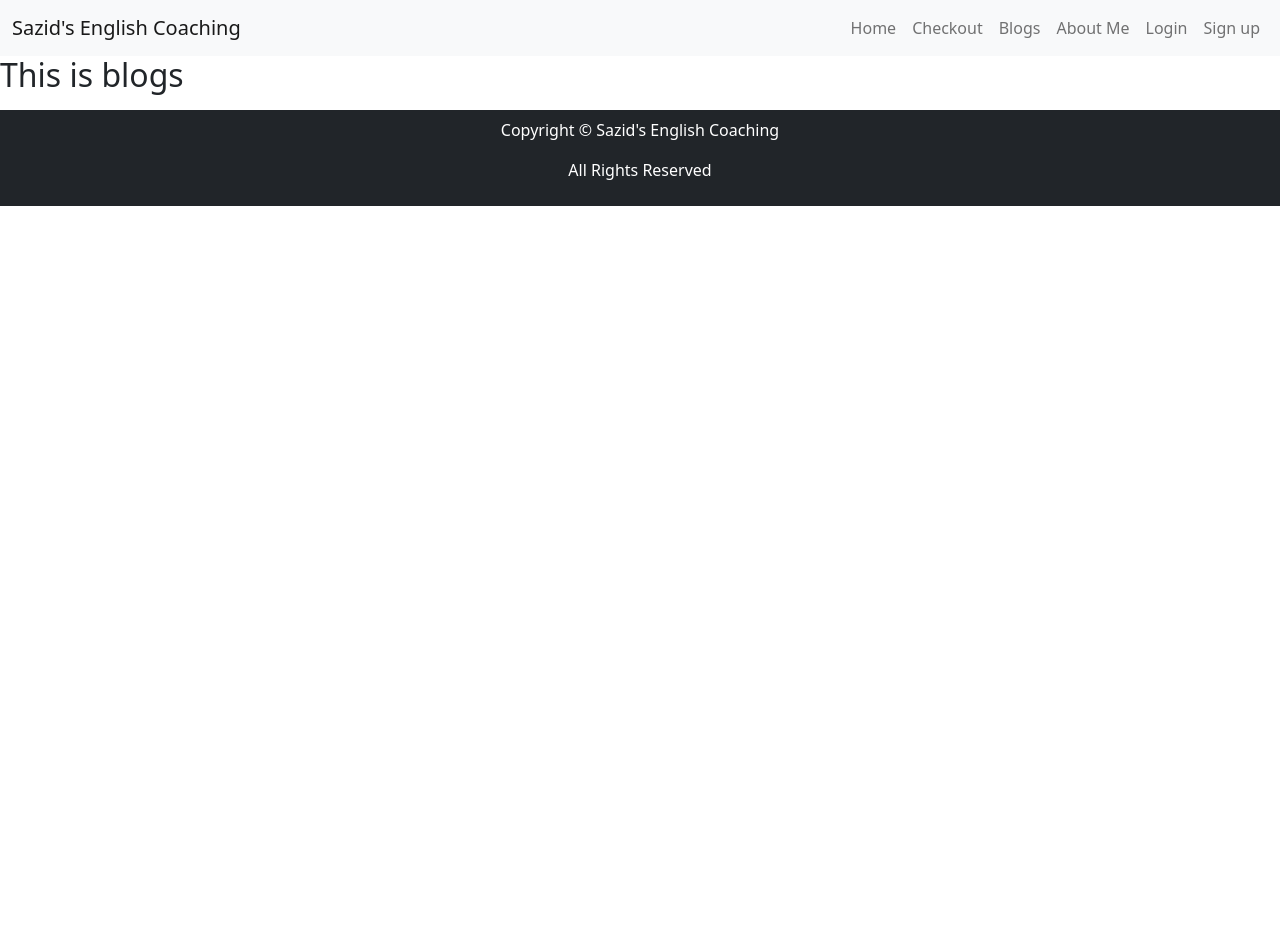
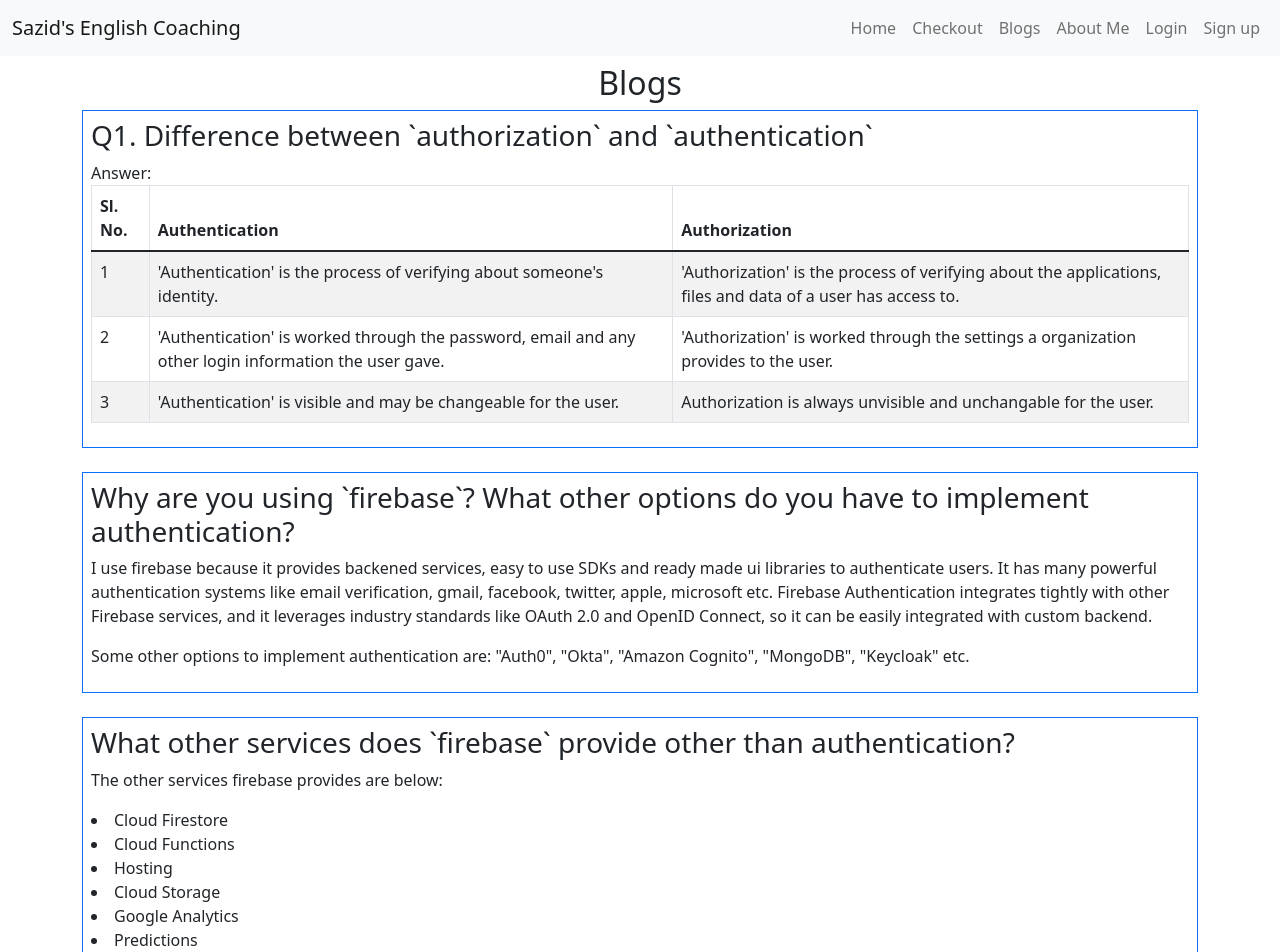
Before and after one commit to Sazid99246/independent-service-provider, a React (Create React App) app: page /blogs in a window 1280 px wide. Shown: the top 952 px of the page. Before the commit the page ends 800 px from the top, so only its background shows below. Built offline with nearby package versions, Linux system fonts and the light colour scheme.

Commit message:
blog page added and some bugs fixed of homepage

```diff
--- a/src/Pages/Blogs/Blogs.js
+++ b/src/Pages/Blogs/Blogs.js
@@ -1,10 +1,60 @@
 import React from 'react';
+import { Container, Table } from 'react-bootstrap';
 
 const Blogs = () => {
     return (
-        <div>
-            <h2>This is blogs</h2>
-        </div>
+        <Container>
+            <h2 className='text-center mt-2'>Blogs</h2>
+            <div className='border border-primary p-2 mb-4'>
+                <h3>Q1. Difference between `authorization` and `authentication`</h3>
+                <p>Answer:
+                    <Table striped bordered hover>
+                        <thead>
+                            <tr>
+                                <th>Sl. No.</th>
+                                <th>Authentication</th>
+                                <th>Authorization</th>
+                            </tr>
+                        </thead>
+                        <tbody>
+                            <tr>
+                                <td>1</td>
+                                <td>'Authentication' is the process of verifying about someone's identity.</td>
+                                <td>'Authorization' is the process of verifying about the applications, files and data of a user has access to.</td>
+                            </tr>
+                            <tr>
+                                <td>2</td>
+                                <td>'Authentication' is worked through the password, email and any other login information the user gave.</td>
+                                <td>'Authorization' is worked through the settings a organization provides to the user.</td>
+                            </tr>
+                            <tr>
+                                <td>3</td>
+                                <td>'Authentication' is visible and may be changeable for the user.</td>
+                                <td>Authorization is always unvisible and unchangable for the user.</td>
+                            </tr>
+                        </tbody>
+                    </Table>
+                </p>
+            </div>
+            <div className='border border-primary p-2 mb-4'>
+                <h3>Why are you using `firebase`? What other options do you have to implement authentication?</h3>
+                <p>I use firebase because it provides backened services, easy to use SDKs and ready made ui libraries to authenticate users. It has many powerful authentication systems like email verification, gmail, facebook, twitter, apple, microsoft etc. Firebase Authentication integrates tightly with other Firebase services, and it leverages industry standards like OAuth 2.0 and OpenID Connect, so it can be easily integrated with custom backend.</p>
+                <p>Some other options to implement authentication are: "Auth0", "Okta", "Amazon Cognito", "MongoDB", "Keycloak" etc.</p>
+            </div>
+            <div className='border border-primary p-2 mb-4'>
+                <h3>What other services does `firebase` provide other than authentication?</h3>
+                <p>The other services firebase provides are below:</p>
+                <li>Cloud Firestore</li>
+                <li>Cloud Functions</li>
+                <li>Hosting</li>
+                <li>Cloud Storage</li>
+                <li>Google Analytics</li>
+                <li>Predictions</li>
+                <li>Cloud Messagings</li>
+                <li>Dynamic links</li>
+                <li>Remote Config</li>
+            </div>
+        </Container>
     );
 };
 
--- a/src/Pages/Home/Banner/Banner.js
+++ b/src/Pages/Home/Banner/Banner.js
@@ -3,7 +3,7 @@
 import BannerImg from '../../../images/banner-img.png'
 const Banner = () => {
     return (
-        <Container className='d-flex align-items-center justify-content-center flex-md-row flex-sm-column'>
+        <Container className='d-flex flex-lg-row flex-column align-items-center justify-content-between'>
             <img className='img-fluid' src={BannerImg} alt="" />
             <div>
                 <h3>Hey, looking for an English tutor?</h3>
--- a/src/Pages/Home/Benefits/Benefits.js
+++ b/src/Pages/Home/Benefits/Benefits.js
@@ -12,7 +12,7 @@
     return (
         <Container className='mt-2'>
             <h2 className='text-center'>Why me?</h2>
-            <Row md={3} sm={1} className='g-2'>
+            <Row lg={3} md={2} sm={1} className='g-4'>
                 {
                     benefits.map(benefit => <Benefit
                         benefit={benefit}
--- a/src/Pages/Home/Services/Services.js
+++ b/src/Pages/Home/Services/Services.js
@@ -13,7 +13,7 @@
         <div>
             <h2 className='text-center'>My Services</h2>
             <Container>
-                <Row md={3} sm={1} className='g-4'>
+                <Row lg={3} md={2} xs={1} className='g-4'>
                     {
                         services.map(service => <Service
                             key={service.id}
```
